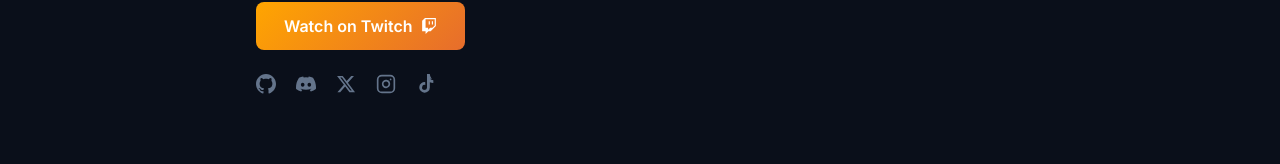
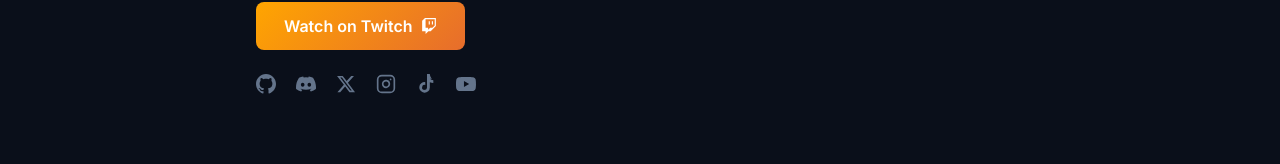
Before and after one commit to JessePeplinski/peptech.dev, a Next.js app: page / in a window 1280 px wide. Shown: the part 496-660 px from the top of the page. Built offline with nearby package versions, Linux system fonts and the light colour scheme.

Commit message:
Add YouTube channel link

```diff
--- a/src/components/brand-icons.tsx
+++ b/src/components/brand-icons.tsx
@@ -1,5 +1,12 @@
 type BrandIconProps = {
-  name: "discord" | "github" | "instagram" | "tiktok" | "twitch" | "x";
+  name:
+    | "discord"
+    | "github"
+    | "instagram"
+    | "tiktok"
+    | "twitch"
+    | "x"
+    | "youtube";
   className?: string;
 };
 
@@ -75,6 +82,19 @@ export function BrandIcon({ name, className = "h-5 w-5" }: BrandIconProps) {
     );
   }
 
+  if (name === "youtube") {
+    return (
+      <svg
+        className={className}
+        fill="currentColor"
+        viewBox="0 0 24 24"
+        aria-hidden="true"
+      >
+        <path d="M23.5 6.19a3.02 3.02 0 0 0-2.13-2.14C19.5 3.55 12 3.55 12 3.55s-7.5 0-9.37.5A3.02 3.02 0 0 0 .5 6.19C0 8.07 0 12 0 12s0 3.93.5 5.81a3.02 3.02 0 0 0 2.13 2.14c1.87.5 9.37.5 9.37.5s7.5 0 9.37-.5a3.02 3.02 0 0 0 2.13-2.14C24 15.93 24 12 24 12s0-3.93-.5-5.81ZM9.55 15.57V8.43L15.82 12l-6.27 3.57Z" />
+      </svg>
+    );
+  }
+
   return (
     <svg
       className={className}
--- a/src/lib/site.ts
+++ b/src/lib/site.ts
@@ -9,6 +9,7 @@ export const siteLinks = {
   x: "https://x.com/jessepeplinski",
   instagram: "https://instagram.com/peptechdev",
   tiktok: "https://tiktok.com/@peptechdev",
+  youtube: "https://www.youtube.com/@PepTechDev",
   indiePage: "https://indiepa.ge/peptechdev",
   personal: "https://jessepeplinski.com",
   allProjects: "https://jessepeplinski.com/projects/",
@@ -31,6 +32,7 @@ export const socialLinks = [
   { href: siteLinks.x, label: "X", icon: "x" },
   { href: siteLinks.instagram, label: "Instagram", icon: "instagram" },
   { href: siteLinks.tiktok, label: "TikTok", icon: "tiktok" },
+  { href: siteLinks.youtube, label: "YouTube", icon: "youtube" },
 ] as const;
 
 export type Project = {
```
